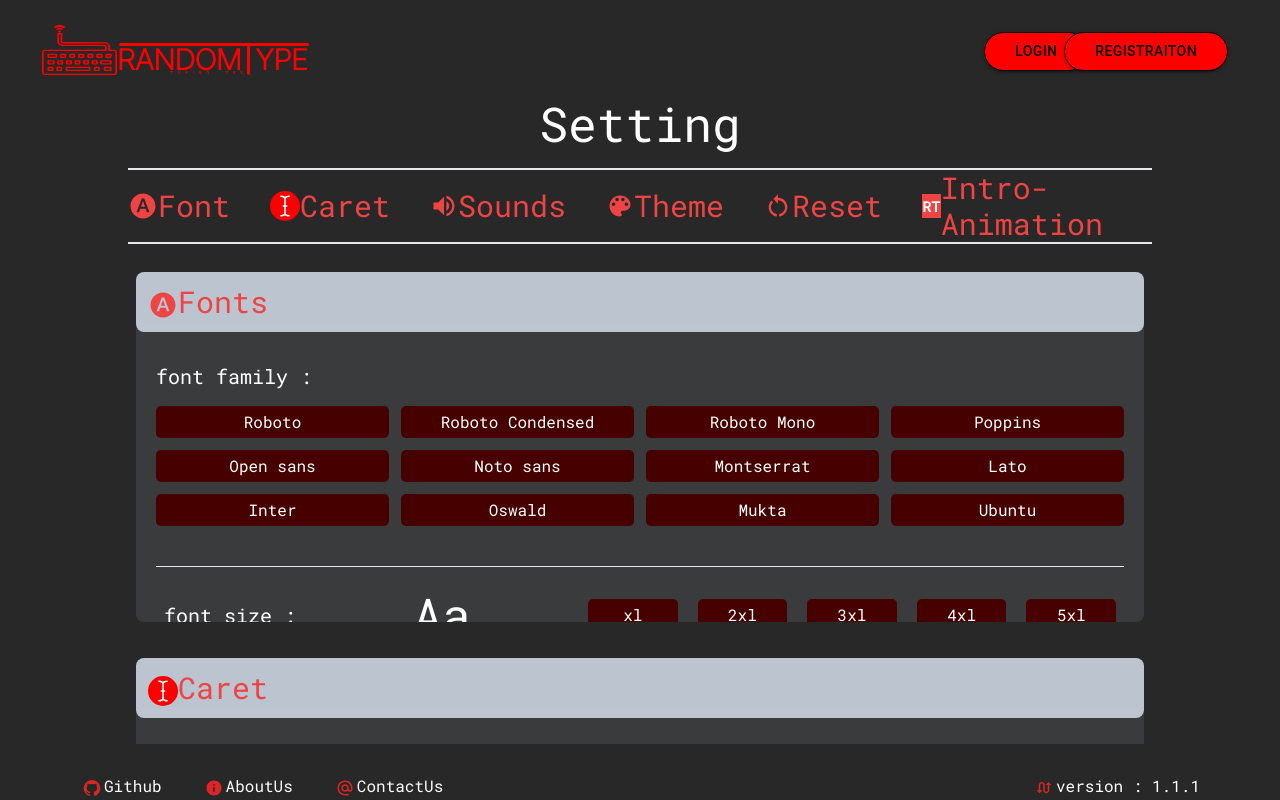
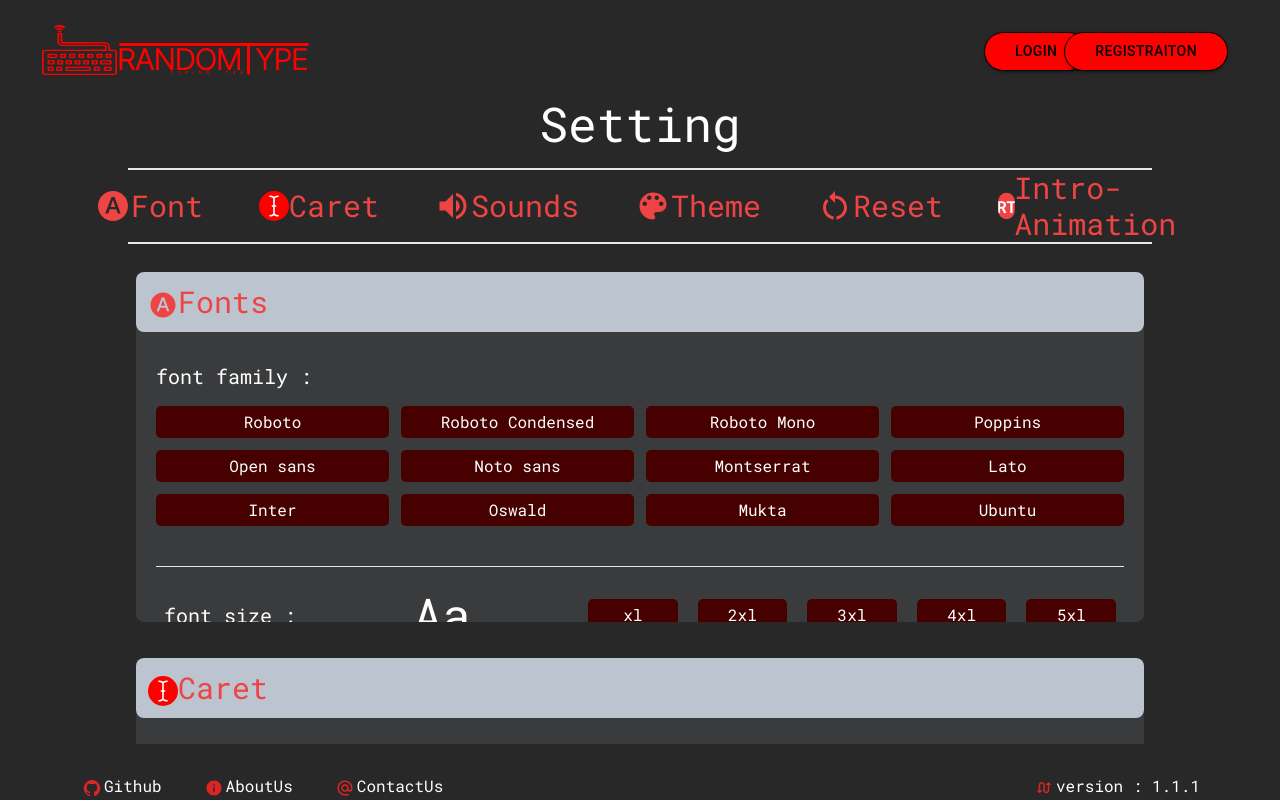
Before and after one commit to gopalgupta0007/RandomType, a React (Create React App) app in the folder randomtype/: page /settings in a window 1280 px wide. Built offline with nearby package versions, Linux system fonts and the light colour scheme; a web font is replaced by a local one.

Commit message:
resolve restart typing

```diff
--- a/randomtype/src/components/Typing/Typing.jsx
+++ b/randomtype/src/components/Typing/Typing.jsx
@@ -91,6 +91,9 @@ const Typing = () => {
         // this method run before the compareToTyped method
         // alert("handleKeyPress method is runned")
         if (event.shiftKey && event.key === 'Enter') {
+            // compareToTyped method
+            // handleKeyPress method
+            // compareToTyped method
             setplaceholderText(loadParagraph())
             const activedCaret = document.querySelectorAll(".active")
             activedCaret.forEach(function (caret) {
@@ -117,7 +120,7 @@ const Typing = () => {
             setIncorrectLetter(0)
             setIndexNumber(0)
             setLatter("")
-            compareToTyped('a','Backspace', true)
+            // compareToTyped('a','Backspace', true)
             // setplaceholderText(loadParagraph())
             // pressedKey[1].classList.remove("pressed")
             // compareToTyped("a","a")
@@ -183,13 +186,16 @@ const Typing = () => {
 
             // words[IndexNumber].classList.remove("incorrect")
             // console.log(words[IndexNumber]);
-            words[0].style.backgroundColor = "transparent";
-            words[0].style.color = "white";
-            words[0].style.border = "none";
-            words[0].classList.add("active")
-            words[1].classList.remove("active")
+
+
+            // words[0].style.backgroundColor = "transparent";
+            // words[0].style.color = "white";
+            // words[0].style.border = "none";
+            // words[0].classList.add("active")
+            // words[1].classList.remove("active")*
         } else {
 
+            console.log("beforeindexNumber => ", IndexNumber);
             if (text2[IndexNumber] === undefined && text2[IndexNumber] !== " ") {
                 // nextLineStartCaret()
                 // if (words[0].classList.contains("incorrect")&&words[1].classList.contains("pressed")) {
@@ -256,15 +262,23 @@ const Typing = () => {
                 // console.log("incorrect");
             }
             if (text2[IndexNumber - 1]) { words[IndexNumber].classList.add("pressed") }
-            console.log("indexNumber => ", IndexNumber);
+            console.log("afterindexNumber => ", IndexNumber);
         }
     }
 
     const handleTyping = (e) => {
         // console.log("value of e => ",e.nativeEvent.data);
-        // console.log("value of e => ",e);
-        compareToTyped(placeholderText, e.target.value);
-        setLatter(e.target.value); // store in array pressed letter
+        const pressedKey = e.target.value[IndexNumber];
+        console.log(e);
+        if (
+            (pressedKey >= 'a' && pressedKey <= 'z')
+            || (pressedKey >= '0' && pressedKey <= '9')
+            || pressedKey==" "
+            || pressedKey==undefined
+        ){
+            compareToTyped(placeholderText, e.target.value);
+            setLatter(e.target.value); // store in array pressed letter
+        }
     }
 
     const focusTyping = () => {
@@ -297,7 +311,7 @@ const Typing = () => {
                     </Box>
                     <Box id="typingContainer" className="border-transparent focus:outline-none border-2 h-[30vh] m-5 mt-10 mx-10 rounded-lg overflow-hidden" onClick={() => typingContainer.classList.remove("blur-md")} onBlur={() => typingContainer.classList.add("blur-md")}>
                         {/* <div id ='caret' className="w-[25px] h-[.5rem] flex flex-col rounded-md absolute z-10 bg-blue-500"></div> */}
-                        <textarea className="rounded-lg bg-blue-300 focus:outline-none text-5xl w-[100%] h-[100%] resize-none caret-transparent text-transparent text-opacity-100 bg-opacity-0 selection:bg-transparent relative z-[-99] overflow-y-hidden" style={{ wordBreak: 'break-all' }} /*onScroll={scrolled}*/ name="typing" id="typing" spellCheck="false" ref={elementRef} onChange={handleTyping} autoFocus={true} value={Letter}></textarea>
+                        <textarea className="rounded-lg bg-blue-300 focus:outline-none text-5xl w-[100%] h-[100%] resize-none caret-transparent text-transparent text-opacity-100 bg-opacity-0 selection:bg-transparent relative z-[-99] overflow-y-hidden" style={{ wordBreak: 'break-all' }} /*onScroll={scrolled}*/ name="typing" id="typing" spellCheck="false" ref={elementRef} onChange={handleTyping} /*onChange={handleTyping}*/ autoFocus={true} value={Letter}></textarea>
                         <div className="typing-text">
                             <p id="paragraph" className='rounded-lg bg-orange-300 focus:outline-none text-5xl w-[100%] h-[100%] resize-none caret-transparent select-none relative top-[-30.4vh] overflow-hidden bg-opacity-0 opacity-40' style={{ wordBreak: 'break-all' }} onClick={focusTyping}>
                                 {(Letter === "" && IndexNumber === 0) ? <span id='initial-caret' className="relative overflow-hidden"><div className="caret absolute w-[.6em] h-[5px] bg-yellow-200 left-0 bottom-0 rounded-sm overflow-hidden"></div></span> : <span></span>}
--- a/randomtype/src/components/rtsetting/Settings.jsx
+++ b/randomtype/src/components/rtsetting/Settings.jsx
@@ -5,7 +5,7 @@ import ColorLensIcon from '@mui/icons-material/ColorLens';
 import RestartAltIcon from '@mui/icons-material/RestartAlt';
 import KeyboardDoubleArrowUpIcon from '@mui/icons-material/KeyboardDoubleArrowUp';
 import { BsCursorText } from "react-icons/bs";
-import { alertTitleClasses } from '@mui/material';
+// import { alertTitleClasses } from '@mui/material';
 
 const Settings = () => {
   const [visible, setVisible] = useState(false);
@@ -58,13 +58,13 @@ const Settings = () => {
     <>
       <div className="text-white text-center text-5xl">Setting</div>
       <div id="settings" className='text-black w-4/5 m-auto'>
-        <div id="setting-navigation" className='flex gap-x-10 text-3xl my-5 border border-x-0 border-y-2'>
-          <a href="#font-setting" className='text-red-500 scale-100 hover:text-white hover:scale-105 transition-all duration-200 ease-in-out flex items-center'><HdrAutoIcon sx={{ fontSize: '30px' }} />Font</a>
+        <div id="setting-navigation" className='flex justify-center gap-x-14 text-3xl my-5 border border-x-0 border-y-2'>
+          <a href="#font-setting" className='text-red-500 scale-100 hover:text-white hover:scale-105 transition-all duration-200 ease-in-out flex items-center'><HdrAutoIcon sx={{ fontSize: '1.2em' }} />Font</a>
           <a href="#caret-setting" className='text-red-500 scale-100 hover:text-white hover:scale-105 transition-all duration-200 ease-in-out flex items-center'><BsCursorText style={{ display: 'inline', border: '2px solid red', borderRadius: '50%', backgroundColor: 'red', color: 'white', fontWeight: 'bolder' }} />Caret</a>
-          <a href="#sounds-setting" className='text-red-500 scale-100 hover:text-white hover:scale-105 transition-all duration-200 ease-in-out flex items-center'><VolumeUpIcon sx={{ fontSize: '28px' }} />Sounds</a>
-          <a href="#theme-setting" className='text-red-500 scale-100 hover:text-white hover:scale-105 transition-all duration-200 ease-in-out flex items-center'><ColorLensIcon sx={{ fontSize: '28px' }} />Theme</a>
-          <a href="#reset-setting" className='text-red-500 scale-100 hover:text-white hover:scale-105 transition-all duration-200 ease-in-out flex items-center' ><RestartAltIcon sx={{ fontSize: '28px' }} />Reset</a>
-          <a href="#rtintro-animation-setting" className='text-red-500 hover:text-white hover:scale-105 transition-all duration-200 ease-in-out flex items-center'><div id='rt-icon' className='w-6 h-6 bg-red-500 text-white overflow-hidden text-[15px] flex items-center justify-center font-extrabold'>RT</div>Intro-Animation</a>
+          <a href="#sounds-setting" className='text-red-500 scale-100 hover:text-white hover:scale-105 transition-all duration-200 ease-in-out flex items-center'><VolumeUpIcon sx={{ fontSize: '1.2em' }} />Sounds</a>
+          <a href="#theme-setting" className='text-red-500 scale-100 hover:text-white hover:scale-105 transition-all duration-200 ease-in-out flex items-center'><ColorLensIcon sx={{ fontSize: '1.2em' }} />Theme</a>
+          <a href="#reset-setting" className='text-red-500 scale-100 hover:text-white hover:scale-105 transition-all duration-200 ease-in-out flex items-center' ><RestartAltIcon sx={{ fontSize: '1.2em' }} />Reset</a>
+          <a href="#rtintro-animation-setting" className='text-red-500 hover:text-white hover:scale-105 transition-all duration-200 ease-in-out flex items-center'><div id='rt-icon' className='w-6 h-6 bg-red-500 text-white overflow-hidden text-[15px] flex items-center justify-center font-extrabold rounded-full scale-110'>RT</div>Intro-Animation</a>
         </div>
         <div id='setting-options' className='flex flex-col gap-y-5' style={{ height: '60vh', overflow: 'scroll', scrollBehavior:'smooth'}}>
           <div id='font-setting' className='m-2'>
@@ -112,7 +112,7 @@ const Settings = () => {
                 {/* <div><p id='demo' className='h-16 flex justify-center align-middle items-center text-5xl text-center w-20 transition'>Aa</p></div> */}
                 <div id='caret-style-options' className='grid grid-cols-4 gap-5 text-center'>
                   <button className='w-[7vw] btnSetting transition'>|</button>
-                  <button className='w-[7vw] btnSetting transition flex justify-center items-center' onMouseEnter={mouseEnterStyle} onMouseLeave={mouseLeaveStyle}><div className='w-3 h-5 bg-white transition'></div></button>
+                  <button className='w-[7vw] btnSetting transition flex justify-center items-center hover:bg-white' onMouseEnter={mouseEnterStyle} onMouseLeave={mouseLeaveStyle}><div className='w-3 h-5 transition hover:bg-white'></div></button>
                   <button className='w-[7vw] btnSetting transition text-3xl'>_</button>
                   <button className='w-[7vw] btnSetting transition'>off</button>
                 </div>
@@ -243,7 +243,7 @@ const Settings = () => {
             </div>
           </div>
         </div>
-        <div onClick={scrollToTop} className={`fixed right-56 bottom-28 z-10 inline-block text-white bg-red-900 hover:bg-red-600 rounded-full shadow transition active:scale-90 ${(visible)?'default':'hidden'}`}><KeyboardDoubleArrowUpIcon sx={{fontSize:'70px'}}/></div>
+        <div onClick={scrollToTop} className={`fixed right-56 bottom-28 z-10 inline-block text-white bg-red-900 hover:bg-red-600 rounded-full shadow transition active:scale-90 ${(visible)?'default':'hidden'}`}><KeyboardDoubleArrowUpIcon sx={{fontSize:'70px'}} className='scrollAnimation'/></div>
       </div >
     </>
   )
--- a/randomtype/src/index.css
+++ b/randomtype/src/index.css
@@ -459,6 +459,19 @@ li:not(:first-child) span {
   transition: all .3s ease-in-out;
 }
 
+@keyframes scrollToTopAnimate {
+  0% {
+    transform: translateY(0);
+  }100%{
+    transform: translateY(-5px);
+  }
+}
+
+.scrollAnimation{
+  transform: translateY(0);
+  animation: scrollToTopAnimate alternate .5s ease-in-out infinite;
+}
+
 .toggle-open{
   height: 300px;
   overflow: hidden;
```
